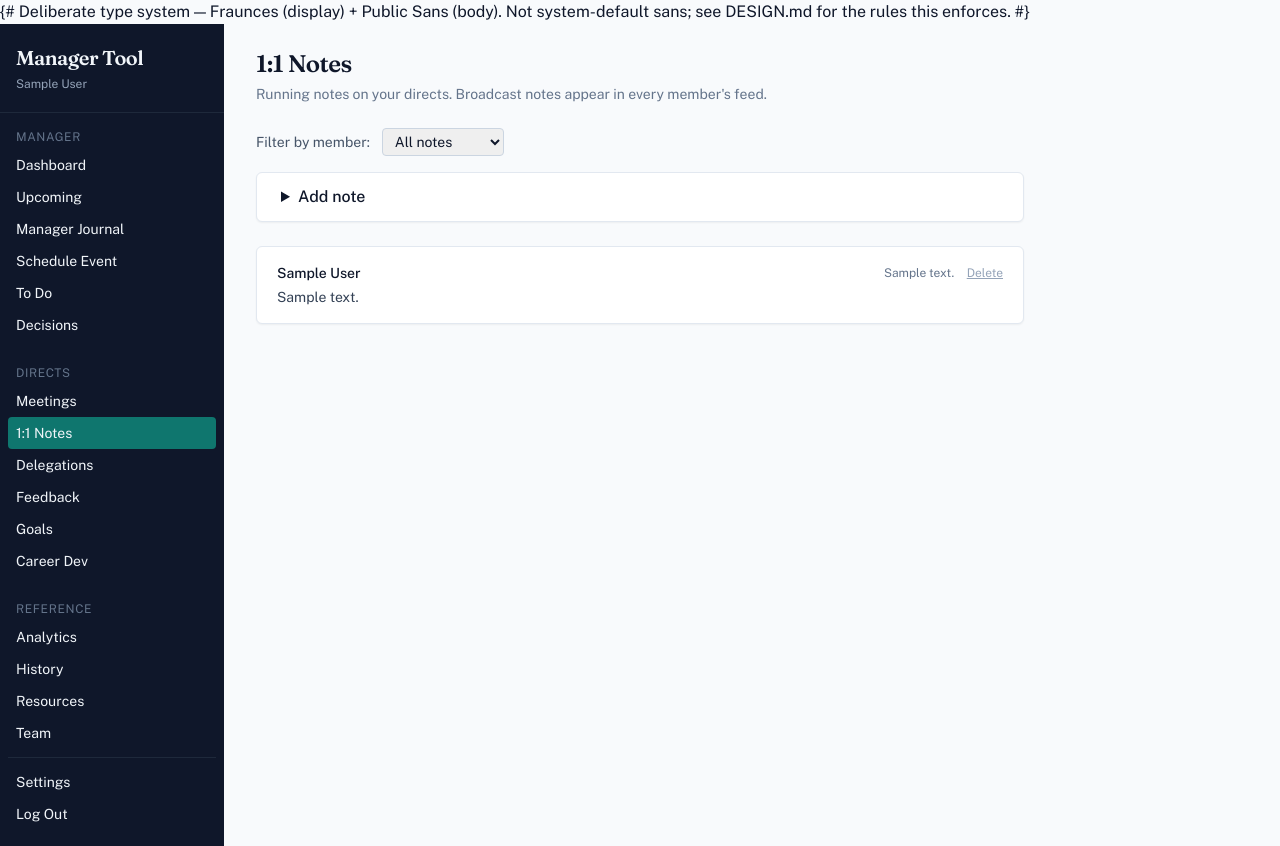
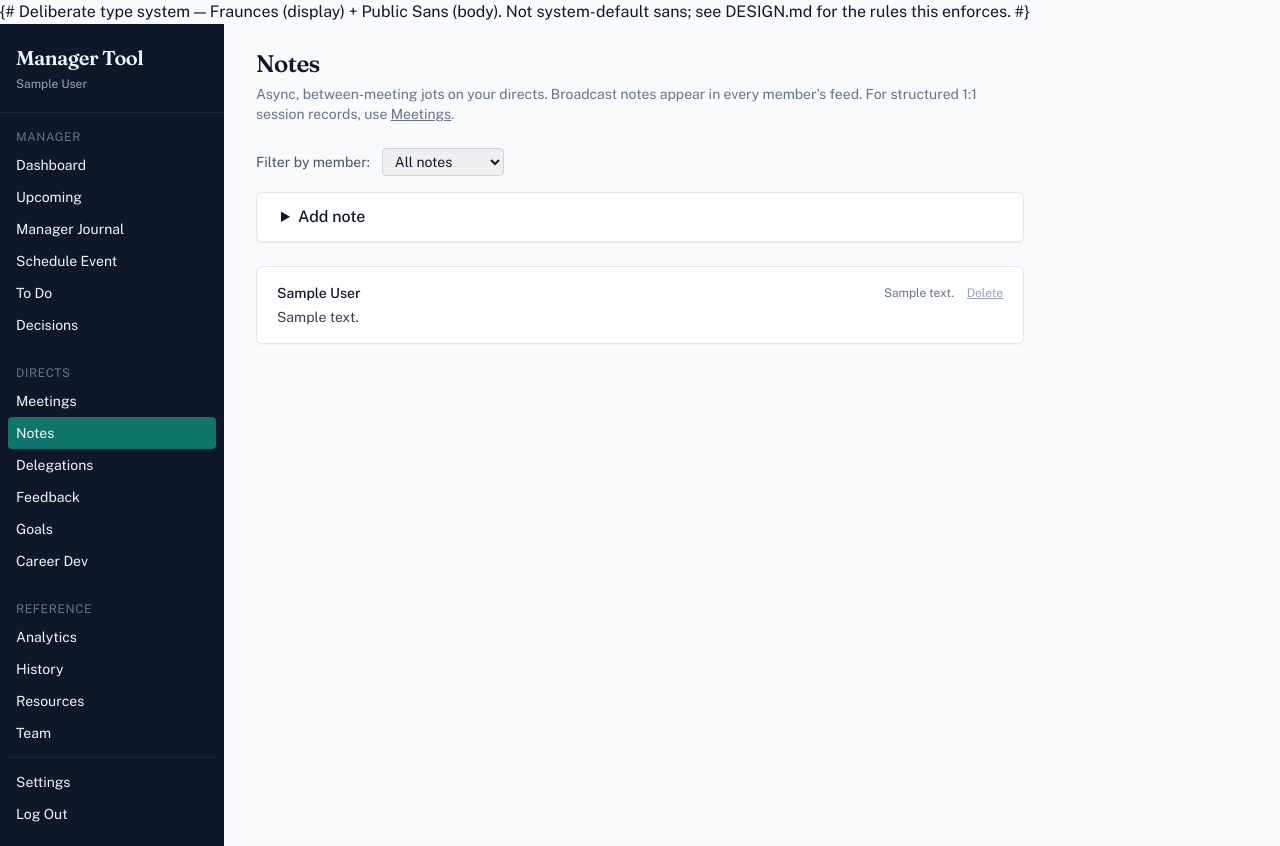
Before and after one commit to toddaerickson/manager-tool, a Django app: page /notes/ in a window 1280 px wide. Run offline with Django 5.2, Linux system fonts and the light colour scheme; a user stored in the database is signed in; tables that the repository leaves empty hold one stand-in row (values such as "Sample post"); some libraries are stand-ins or nearby versions.

Commit message:
Clarify Notes vs Meetings naming in the sidebar and page header (#100)
Rename the sidebar entry from "1:1 Notes" to "Notes", add tooltips on
both Meetings and Notes anchors that explain the distinction (Meetings =
structured 1:1 session records; Notes = async between-meeting jots), and
update the Notes page header + intro to cross-link Meetings.

Removes the long-standing sidebar confusion noted in MIGRATION_STATUS.md
without touching URL names, models, or routes.

https://claude.ai/code/session_01CmJiVh3mk7xsidFT6zte3k

Co-authored-by: Claude <noreply@anthropic.com>

```diff
--- a/manager-tool-django/templates/base.html
+++ b/manager-tool-django/templates/base.html
@@ -91,9 +91,11 @@
         <div>
           <div class="px-2 text-xs uppercase tracking-wider text-slate-500 mb-1">Directs</div>
           <a href="{% url 'meetings' %}"
+             title="Structured 1:1 session records (10/10/10 recorder)"
              class="block px-2 py-1.5 rounded {% if request.resolver_match.url_name == 'meetings' or request.resolver_match.url_name == 'meetings-detail' %}bg-accent-700{% else %}hover:bg-slate-800{% endif %}">Meetings</a>
           <a href="{% url 'notes' %}"
-             class="block px-2 py-1.5 rounded {% if request.resolver_match.url_name == 'notes' %}bg-accent-700{% else %}hover:bg-slate-800{% endif %}">1:1 Notes</a>
+             title="Async between-meeting jots — for structured sessions, use Meetings"
+             class="block px-2 py-1.5 rounded {% if request.resolver_match.url_name == 'notes' %}bg-accent-700{% else %}hover:bg-slate-800{% endif %}">Notes</a>
           <a href="{% url 'delegations' %}"
              class="block px-2 py-1.5 rounded {% if request.resolver_match.url_name == 'delegations' or request.resolver_match.url_name == 'delegations-edit' %}bg-accent-700{% else %}hover:bg-slate-800{% endif %}">Delegations</a>
           <a href="{% url 'feedback' %}"
--- a/manager-tool-django/templates/notes.html
+++ b/manager-tool-django/templates/notes.html
@@ -1,12 +1,12 @@
 {% extends "base.html" %}
 
-{% block title %}1:1 Notes — Manager Tool{% endblock %}
+{% block title %}Notes — Manager Tool{% endblock %}
 
 {% block content %}
 <div class="max-w-3xl">
   <header class="mb-6">
-    <h1 class="text-2xl font-semibold">1:1 Notes</h1>
-    <p class="text-sm text-slate-500 mt-1">Running notes on your directs. Broadcast notes appear in every member's feed.</p>
+    <h1 class="text-2xl font-semibold">Notes</h1>
+    <p class="text-sm text-slate-500 mt-1">Async, between-meeting jots on your directs. Broadcast notes appear in every member's feed. For structured 1:1 session records, use <a href="{% url 'meetings' %}" class="underline hover:text-slate-700">Meetings</a>.</p>
   </header>
 
   <div class="flex items-center gap-3 mb-4">
```
